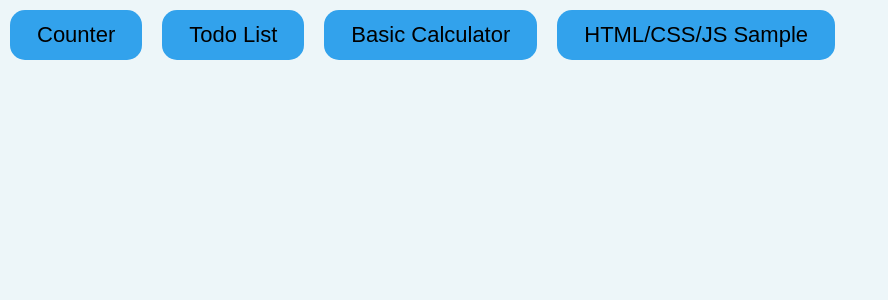
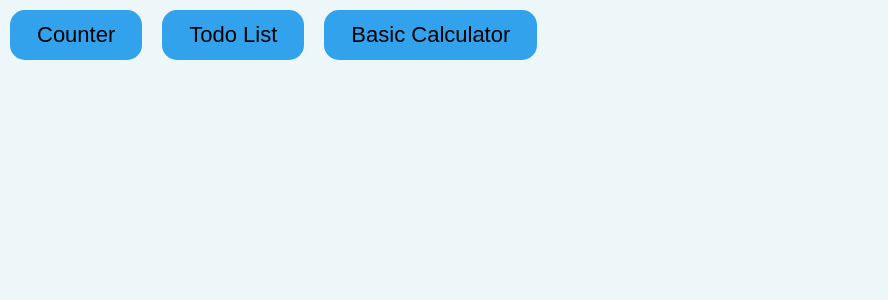
Before and after one commit to jdl15/reactproject, a React (Create React App) app in the folder my-app/: page / in a window 1280 px wide. Shown: the top 300 px of the page, without its empty margins (0-888 px from the left). Built offline with nearby package versions, Linux system fonts and the light colour scheme; the HTML template or start-up script is replaced by a standard one.

Commit message:
remove sample link

```diff
--- a/my-app/src/App.js
+++ b/my-app/src/App.js
@@ -11,9 +11,6 @@ export default function App() {
                 <Link to="/counter"><button>Counter</button></Link>
                 <Link to="/todolist"><button>Todo List</button></Link>
                 <Link to="/basiccalculator"><button>Basic Calculator</button></Link>
-                <a href="https://jdl15.github.io/WebSample/" target="_blank" rel="noopener noreferrer">
-                    <button>HTML/CSS/JS Sample</button>
-                </a>
             </div>
             <Routes>
                 <Route path="/counter" element={<Counter />} />
```
Also changed, not shown: 1 other file (tests, documents, lock files or other folders).
